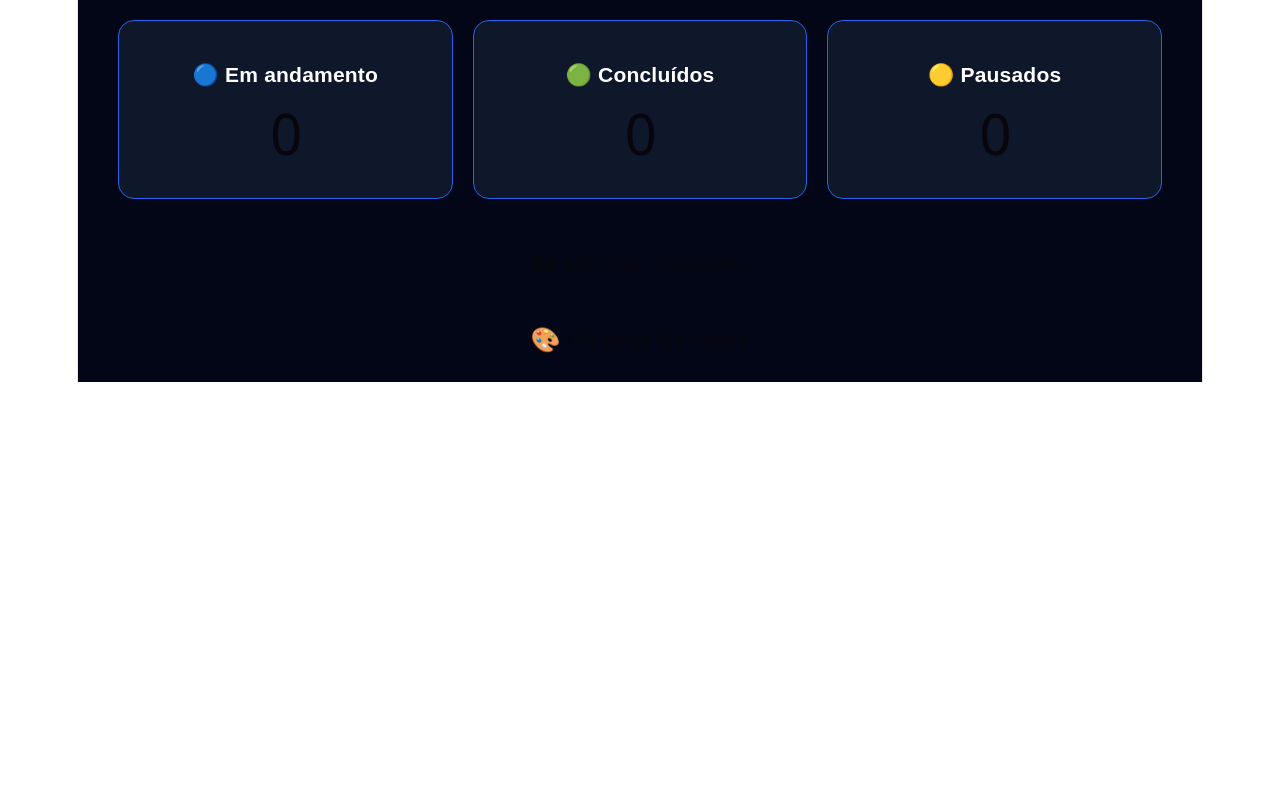
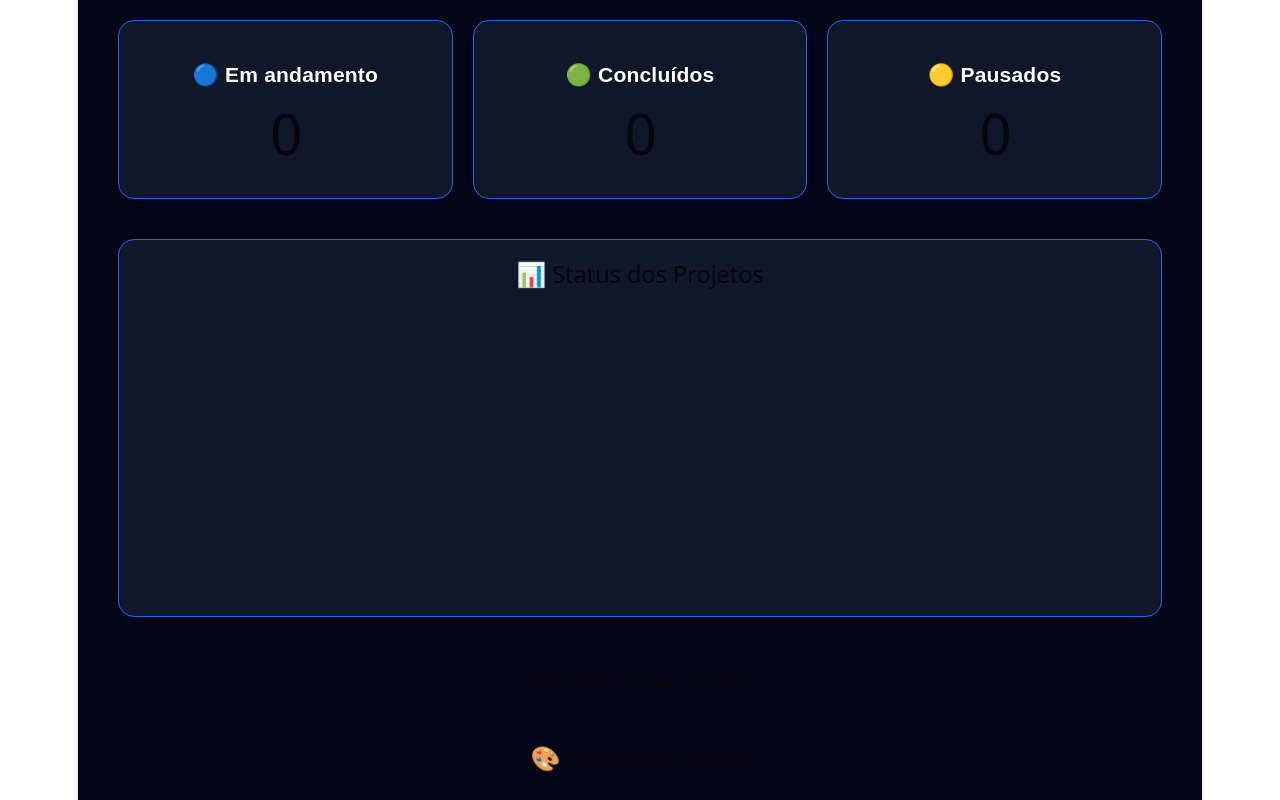
Before and after one commit to Edgar18696/CAPPIA-AI, a React (Vite) app: page / in a window 1280 px wide. Shown: the part 633-1433 px from the top of the page. Before the commit the page ends 1015 px from the top, so only its background shows below. Built offline with nearby package versions, Linux system fonts and the light colour scheme.

Commit message:
Grafico de projetos

```diff
--- a/package.json
+++ b/package.json
@@ -12,7 +12,8 @@
   "dependencies": {
     "@supabase/supabase-js": "^2.108.2",
     "react": "^19.2.6",
-    "react-dom": "^19.2.6"
+    "react-dom": "^19.2.6",
+    "recharts": "^3.8.1"
   },
   "devDependencies": {
     "@eslint/js": "^10.0.1",
--- a/src/App.jsx
+++ b/src/App.jsx
@@ -1,6 +1,14 @@
 import { useEffect, useState } from "react";
 import { supabase } from "./supabase";
+import {
+  PieChart,
+  Pie,
+  Cell,
+  ResponsiveContainer,
+  Tooltip,
+} from "recharts";
 import logoAppia from "./assets/logo-appia-ai.png";
+
 
 export default function App() {
   const [screen, setScreen] = useState("home");
@@ -548,7 +556,26 @@ async function processarBannerIA() {
 
   setProcessando(false);
 }
+const dadosProjetos = [
+  {
+    name: "Em andamento",
+    value: projetosAndamento,
+  },
+  {
+    name: "Concluídos",
+    value: projetosConcluidos,
+  },
+  {
+    name: "Pausados",
+    value: projetosPausados,
+  },
+];
 
+const COLORS = [
+  "#3b82f6",
+  "#22c55e",
+  "#f59e0b",
+];
   return (
     <div
       style={{
@@ -734,7 +761,40 @@ padding: "20px 40px",
     <h1>{projetosPausados}</h1>
   </div>
 </div>
+<div
+  style={{
+    marginTop: "40px",
+    ...cardStyle,
+  }}
+>
+  <h2>📊 Status dos Projetos</h2>
 
+  <div
+    style={{
+      width: "100%",
+      height: "300px",
+    }}
+  >
+    <ResponsiveContainer>
+      <PieChart>
+        <Pie
+          data={dadosProjetos}
+          cx="50%"
+          cy="50%"
+          outerRadius={100}
+          dataKey="value"
+          label
+        >
+          {dadosProjetos.map((entry, index) => (
+            <Cell key={index} fill={COLORS[index]} />
+          ))}
+        </Pie>
+
+        <Tooltip />
+      </PieChart>
+    </ResponsiveContainer>
+  </div>
+</div>
     <h2 style={{ marginTop: "50px" }}>🖼 Últimas Imagens</h2>
 
     <div
```
Also changed, not shown: 1 other file (tests, documents, lock files or other folders).
